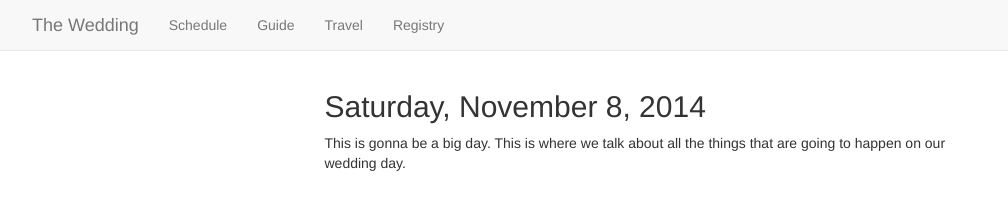
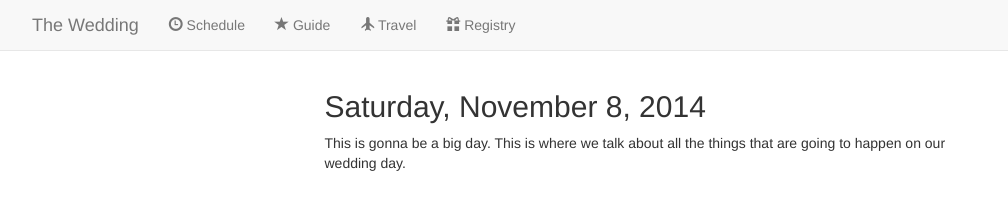
Before and after one commit to jpfinley/weddingSite, a Jekyll site: the page built from site/schedule.html, in a window 1280 px wide. Shown: the top 207 px of the page, without its empty margins (38-1046 px from the left). Built offline with Jekyll 4.4.1, drawn with Linux system fonts in a browser that asks for light colours; nearby versions of some CDN libraries; Markdown is read by kramdown in place of the engine named in the settings.

Commit message:
Use Typekit and Glyphicons

```diff
--- a/site/_layouts/default.html
+++ b/site/_layouts/default.html
@@ -41,10 +45,10 @@
         </div>
         <div class="navbar-collapse collapse">
           <ul class="nav navbar-nav">
-            <li><a href="schedule.html">Schedule</a></li>
-            <li><a href="guide.html">Guide</a></li>
-            <li><a href="travel.html">Travel</a></li>
-            <li><a href="#">Registry</a></li>
+            <li><a href="schedule.html"><span class="glyphicon glyphicon-time"></span>  Schedule</a></li>
+            <li><a href="guide.html"><span class="glyphicon glyphicon-star"></span> Guide</a></li>
+            <li><a href="travel.html"><span class="glyphicon glyphicon-plane"></span> Travel</a></li>
+            <li><a href="#"><span class="glyphicon glyphicon-gift"></span> Registry</a></li>
           </ul>
         </div><!--/.nav-collapse -->
       </div>
```
Also changed, not shown: other parts of site/_layouts/default.html (+4 -0 lines), site/assets/fonts/glyphicons-halflings-regular.ttf (added), site/assets/fonts/glyphicons-halflings-regular.woff (added), 2 other files.
